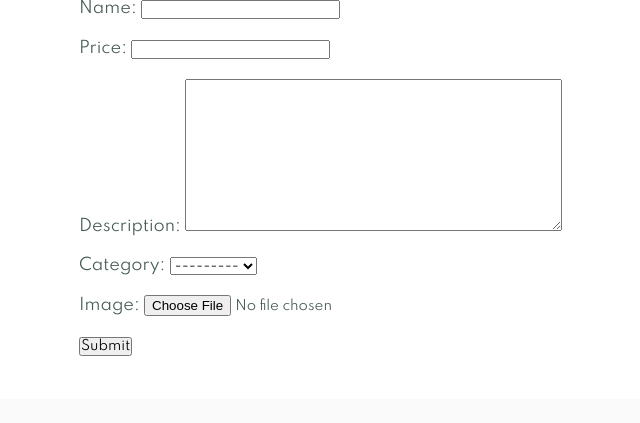
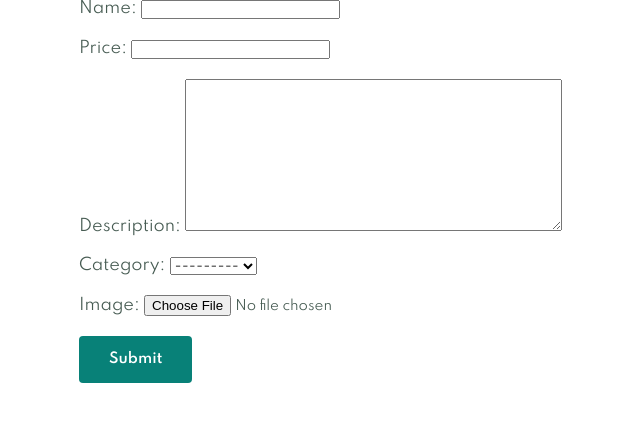
Before and after one commit to ahmedelasmai/ecommerce, a Django app: page /upload/ in a window 1280 px wide. Shown: the part 401-824 px from the top of the page, without its empty margins (1-641 px from the left). Before the commit the page ends 757 px from the top, so only its background shows below. Run offline with Django 5.2, Linux system fonts and the light colour scheme; the visitor is signed in with stand-in values (Sample User, id 1); some libraries are stand-ins or nearby versions.

Commit message:
added css for upload html

```diff
--- a/static/css/style.css
+++ b/static/css/style.css
@@ -5,6 +5,19 @@
     padding: 0;
     box-sizing: border-box;
     font-family: 'Spartan',sans-serif;
+}
+
+.normal2 {
+    font-size: 14px;
+    font-weight: 600;
+    padding: 15px 30px;
+    border-radius: 4px;
+    cursor: pointer;
+    border: none;
+    outline: none;
+    transition: 0.2s ease;
+    background-color: #088178;
+    color: #fff;
 }
 
 .link-button {
```
